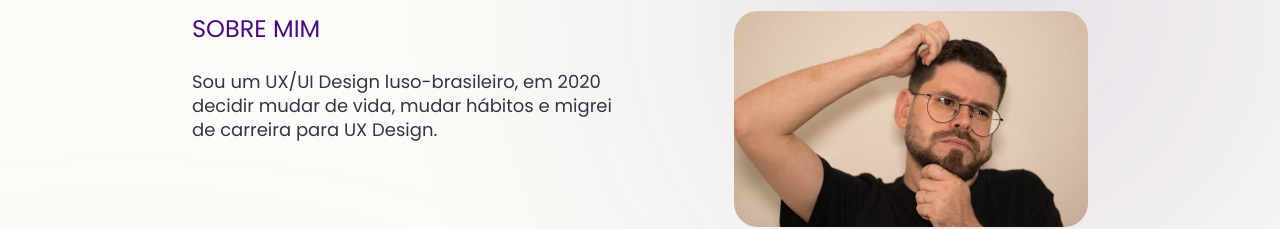
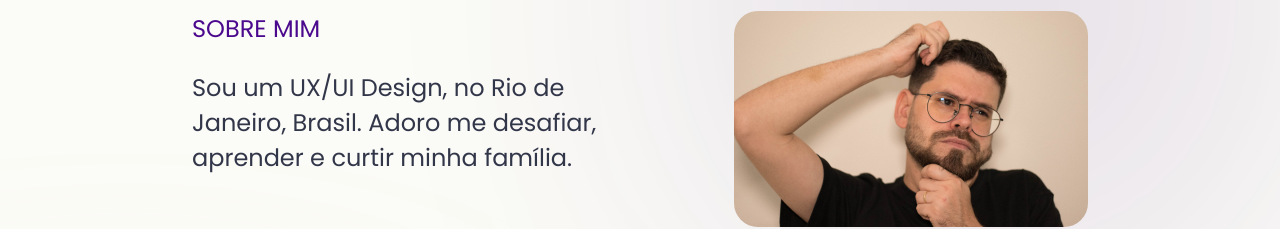
Before and after one commit to thiagopuntar/pierrot-portfolio, a Next.js app: page /about in a window 1280 px wide. Shown: the part 195-424 px from the top of the page. Built offline with nearby package versions, Linux system fonts and the light colour scheme.

Commit message:
text changes

```diff
--- a/components/AboutHero/AboutHero.jsx
+++ b/components/AboutHero/AboutHero.jsx
@@ -14,8 +14,8 @@ const AboutHero = () => (
     <TextWrapper>
       <H1>Sobre mim</H1>
       <Paragraph>
-        Sou um UX/UI Design luso-brasileiro, em 2020 decidir mudar de vida,
-        mudar hábitos e migrei de carreira para UX Design.
+        Sou um UX/UI Design, no Rio de Janeiro, Brasil. Adoro me desafiar,
+        aprender e curtir minha família.
       </Paragraph>
     </TextWrapper>
     <ImageWrapper>
--- a/components/AboutHero/styles.jsx
+++ b/components/AboutHero/styles.jsx
@@ -26,7 +26,6 @@ export const ImageWrapper = styled.div`
 `;
 
 export const Paragraph = styled.p`
-  font-size: 1.125rem;
+  font-size: 1.5rem;
   margin-bottom: 1.3em;
-  line-height: 1.5rem;
 `;
```
Also changed, not shown: components/Home/MainHero/MainHero.jsx (+9 -2 lines).
